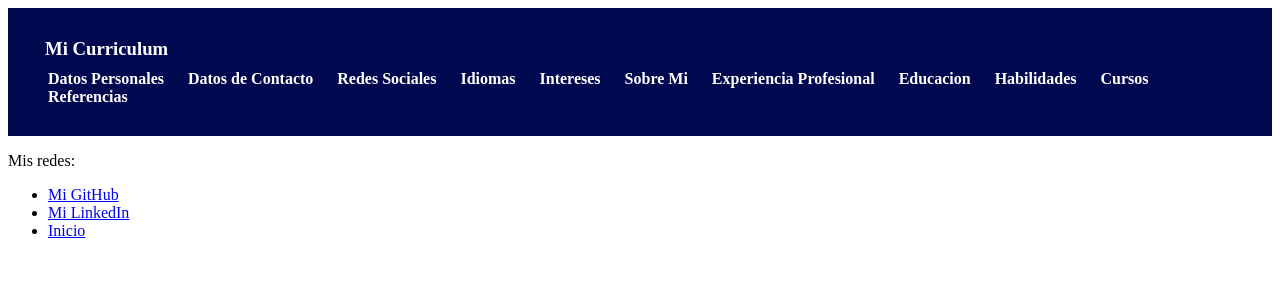
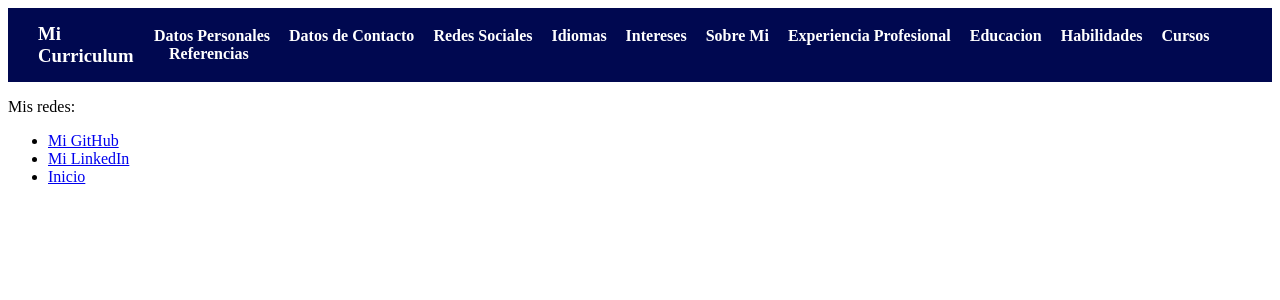
Before and after one commit to IvanDanielEscobar/P2, a Flask app: template templates/layout.html in a window 1280 px wide. Shown: the top 300 px of the page. Run offline with Flask 3, Linux system fonts and the light colour scheme; the template is opened without the code that fills it, so the values that code supplies are empty.

Commit message:
estilos en mi nav

```diff
--- a/static/css/estilos.css
+++ b/static/css/estilos.css
@@ -1,14 +1,21 @@
 /* estilo menu de navegacion */
 nav {
     background-color: rgb(0, 8, 80); /* coor de fondo del menu de navegacion */
-    padding: 30px; /*deffine el espaciointerno de todo el nav */
+    padding: 15px 30px; /*deffine el espaciointerno de todo el nav */
+
+    /* flexbox */
+    display: flex; /* convierte el nav en contenedor flex*/
+    align-items: center; /* alinea h3 y ul al centro, si uno es mas alto que el otro se centraran entre si */
+    justify-content: space-between; /* h3 a la izq y ul a la derecha*/
 }
 
 /* estilo para el h3 adentro del nav*/
 nav h3 {
     color: #ffff;
-    margin:0 0 10px 7px; /* orden arriba derecha abajo izquierda*/
+    /* quito los margenes para que flex box lo controle dejarlos puede ocacionar errores*/
+    margin: 0; /* orden arriba derecha abajo izquierda */
     padding: 0; /*quito relleno*/
+
 }
 
 /* esstilo para la lista entera */
@@ -21,7 +28,12 @@ nav ul {
 /* estilo para cada li dentro de la ul*/
 nav li {
     display: inline-block; /* para que mi li se ponga en orizontal */
-    margin: 0 10px; /*espacio entre los a de mi lista: 0 arriba ya bajo 10 izq-der */
+    margin: 0 0 0 15px; /*espacio entre los a de mi lista */
+}
+
+nav li:first-child { /* :first-child esta clase se aplica al elemento que viene justo antes (en este caso es li)
+    y añade la codicion seleccionar el elemento(li) solo si es el primer hijo de su elemento padre (ul), es decir, anula su estilo general unicamente al primer elemento */
+    margin-left: 0; /* margin-left quita el margen del primer elemento de la lista*/
 }
 
 /* estilo para los enlaces a dentro de cada li */
```
